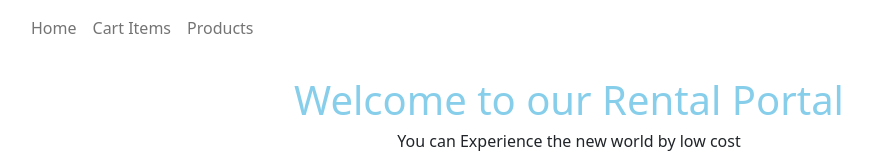
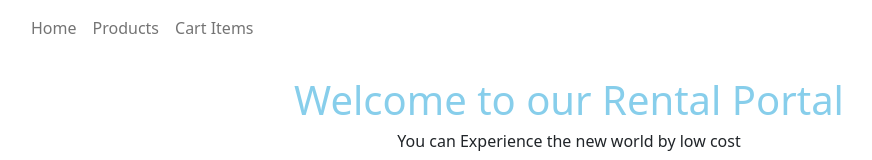
Before and after one commit to IswaryaAnandhan/Rental_Portal_Webcode2_FrontEnd, a React (Create React App) app: page / in a window 1280 px wide. Shown: the top 160 px of the page, without its empty margins (71-943 px from the left). Built offline with nearby package versions, Linux system fonts and the light colour scheme; the HTML template or start-up script is replaced by a standard one.

Commit message:
add changes

```diff
--- a/src/Components/Topbar.js
+++ b/src/Components/Topbar.js
@@ -13,8 +13,8 @@ className="navbar-toggler" type="button" data-bs-toggle="collapse" data-bs-targe
 <div className="collapse navbar-collapse" id="navbarNavAltMarkup">
   <div className="navbar-nav">
   <li className="nav-item" style={{textDecoration: "none"}}><Link id="link1" to={"/"}  className="nav-link">Home</Link></li>
+    <li className="nav-item" style={{textDecoration: "none"}}><Link id="link4" to={"/Products"}  className="nav-link">Products</Link></li>
     <li className="nav-item" style={{textDecoration: "none"}}><Link id="link2" to={"/CartItems"}  className="nav-link">Cart Items</Link></li>
-    <li className="nav-item" style={{textDecoration: "none"}}><Link id="link4" to={"/Products"}  className="nav-link">Products</Link></li>
   </div>
 </div>
 </div>
```
